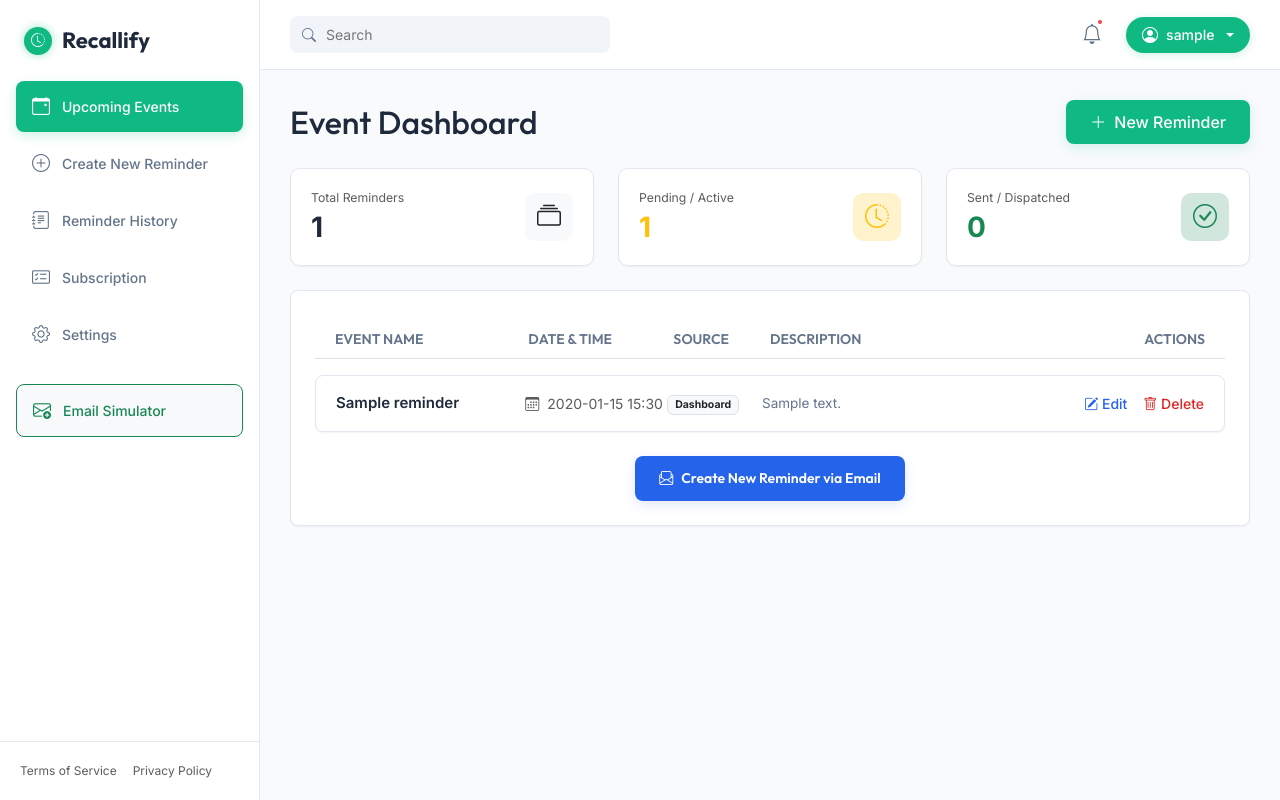
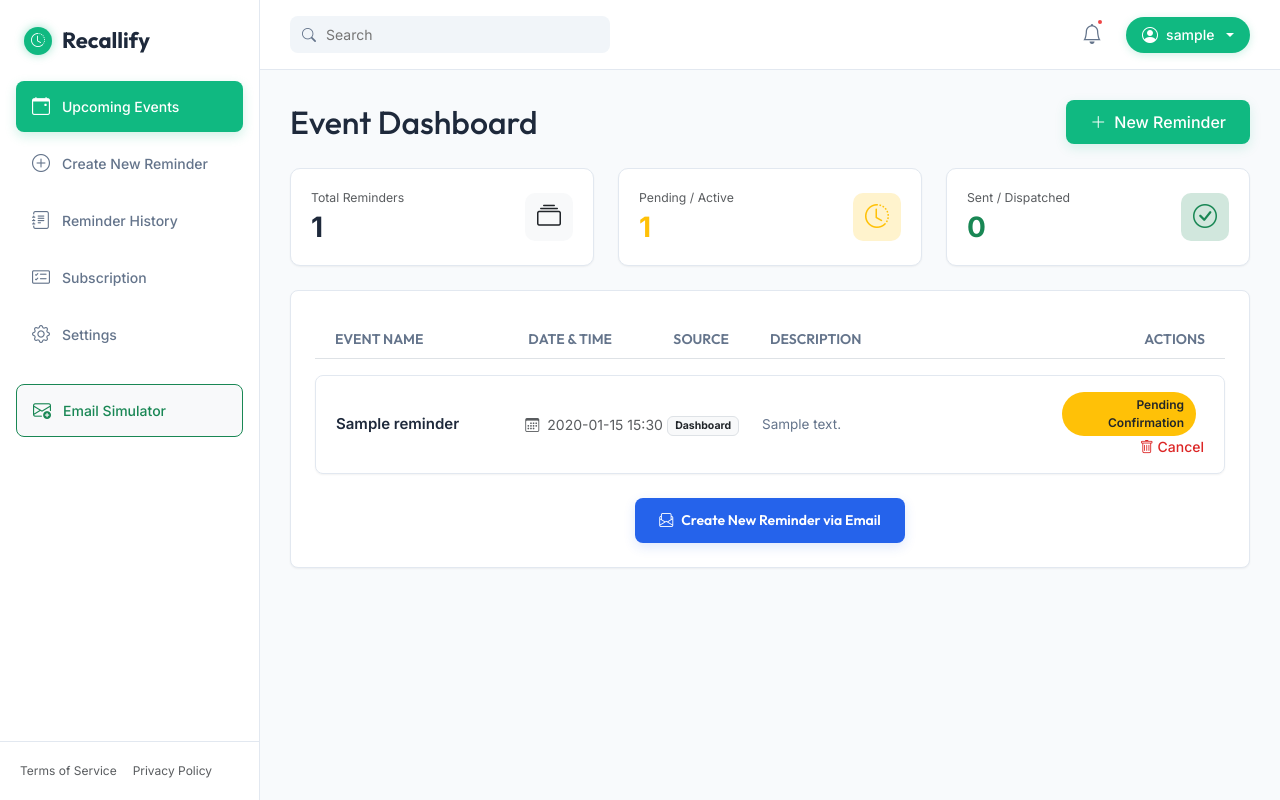
Before and after one commit to krishnajaju286/recallify, a Django app: page /dashboard/ in a window 1280 px wide. Run offline with Django 5.2, Linux system fonts and the light colour scheme; a user stored in the database is signed in; tables that the repository leaves empty hold one stand-in row (values such as "Sample post").

Commit message:
feat: implement simulated email confirmation feedback loop for missing time data

```diff
--- a/reminders/views.py
+++ b/reminders/views.py
@@ -199,10 +199,45 @@ def create_reminder(request):
 def email_sim_view(request):
     profile = request.user.profile
     if request.method == 'POST':
-        # User is simulating sending an email to Recallify
-        subject = request.POST.get('subject')
-        body = request.POST.get('body')
+        import re
+        subject = request.POST.get('subject', '').strip()
+        body = request.POST.get('body', '').strip()
 
+        # 1. Check if this is a Yes/No response to a pending reminder
+        clean_body = body.lower().strip()
+        clean_subject = subject.lower().strip()
+
+        is_yes = clean_body == 'yes' or clean_subject == 'yes'
+        is_no = clean_body == 'no' or clean_subject == 'no'
+
+        if is_yes or is_no:
+            # Find the most recent pending reminder for this user
+            pending_reminder = Reminder.objects.filter(user=request.user, status='pending').order_by('-created_at').first()
+            if pending_reminder:
+                if is_yes:
+                    pending_reminder.status = 'confirmed'
+                    pending_reminder.save()
+                    ActivityLog.objects.create(
+                        user=request.user,
+                        action_type='Email Confirmation Received',
+                        details=f"User replied YES. Confirmed reminder: '{pending_reminder.title}' scheduled for {pending_reminder.scheduled_time}."
+                    )
+                    messages.success(request, f"Confirmation received! Reminder '{pending_reminder.title}' is now CONFIRMED.")
+                else:
+                    pending_reminder.status = 'failed'
+                    pending_reminder.save()
+                    ActivityLog.objects.create(
+                        user=request.user,
+                        action_type='Email Confirmation Received',
+                        details=f"User replied NO. Cancelled/Failed reminder: '{pending_reminder.title}'."
+                    )
+                    messages.warning(request, f"Confirmation received! Reminder '{pending_reminder.title}' has been CANCELLED.")
+                return redirect('dashboard')
+            else:
+                messages.warning(request, "No pending reminders requiring confirmation were found.")
+                return redirect('email_simulator')
+
+        # 2. Regular reminder parsing
         # Check limit
         if profile.subscription_tier == 'free':
             active_count = Reminder.objects.filter(user=request.user, status__in=['pending', 'upcoming', 'confirmed']).count()
@@ -213,26 +248,64 @@ def email_sim_view(request):
         # Parse simulated email
         parsed_data = parse_email_reminder(subject, body)
 
-        # Create reminder
-        reminder = Reminder.objects.create(
-            user=request.user,
-            title=parsed_data['title'],
-            description=parsed_data['description'],
-            scheduled_time=parsed_data['scheduled_time'],
-            source='Email',
-            status='confirmed', # Created via email defaults to confirmed
-            raw_email_body=f"Subject: {subject}\n\n{body}"
-        )
+        # Analyze subject and body to verify if AM/PM or a designated time is mentioned
+        combined_text = f"{subject} {body}".lower()
+        has_ampm = 'am' in combined_text or 'pm' in combined_text
 
-        # Log action
-        ActivityLog.objects.create(
-            user=request.user,
-            action_type='Created Reminder via Email',
-            details=f"Email received & parsed. Created reminder: '{reminder.title}' scheduled for {reminder.scheduled_time}."
-        )
+        time_pattern = r'(\d{1,2}:\d{2}\s*(?:am|pm)?|\d{1,2}\s*(?:am|pm))'
+        has_designated_time = bool(re.search(time_pattern, combined_text))
 
-        messages.success(request, f"Email received! Successfully parsed and scheduled reminder: '{reminder.title}'")
-        return redirect('dashboard')
+        needs_confirmation = not has_ampm or not has_designated_time
+
+        if needs_confirmation:
+            # Create reminder in PENDING status
+            reminder = Reminder.objects.create(
+                user=request.user,
+                title=parsed_data['title'],
+                description=parsed_data['description'],
+                scheduled_time=parsed_data['scheduled_time'],
+                source='Email',
+                status='pending',
+                raw_email_body=f"Subject: {subject}\n\n{body}"
+            )
+
+            # Log system action
+            ActivityLog.objects.create(
+                user=request.user,
+                action_type='Confirmation Request Sent',
+                details=f"Omission detected in email time details. Sent confirmation request for '{reminder.title}' (scheduled: {reminder.scheduled_time}). Waiting for user reply."
+            )
+
+            # Alert user via UI messages
+            messages.warning(
+                request,
+                f"We noticed that your email lacks an explicit AM/PM or a designated time! "
+                f"A confirmation request has been sent to {request.user.email}. "
+                f"Please reply 'Yes' or 'No' in this simulator to confirm or cancel the schedule."
+            )
+            return redirect('email_simulator')
+
+        else:
+            # Create reminder in CONFIRMED status directly
+            reminder = Reminder.objects.create(
+                user=request.user,
+                title=parsed_data['title'],
+                description=parsed_data['description'],
+                scheduled_time=parsed_data['scheduled_time'],
+                source='Email',
+                status='confirmed',
+                raw_email_body=f"Subject: {subject}\n\n{body}"
+            )
+
+            # Log action
+            ActivityLog.objects.create(
+                user=request.user,
+                action_type='Created Reminder via Email',
+                details=f"Email received & parsed. Created reminder: '{reminder.title}' scheduled for {reminder.scheduled_time}."
+            )
+
+            messages.success(request, f"Email received! Successfully parsed and scheduled reminder: '{reminder.title}'")
+            return redirect('dashboard')
     else:
         form = EmailSimForm(initial={'sender_email': request.user.email or f"{request.user.username}@example.com"})
 
--- a/templates/reminders/dashboard.html
+++ b/templates/reminders/dashboard.html
@@ -93,6 +93,9 @@
                     {% elif reminder.status == 'upcoming' %}
                         <span class="badge-pill badge-upcoming me-2">Upcoming</span>
                         <a href="{% url 'delete_reminder' reminder.id %}" class="action-link-delete"><i class="bi bi-trash"></i> Delete</a>
+                    {% elif reminder.status == 'pending' %}
+                        <span class="badge-pill bg-warning text-dark me-2">Pending Confirmation</span>
+                        <a href="{% url 'delete_reminder' reminder.id %}" class="action-link-delete"><i class="bi bi-trash"></i> Cancel</a>
                     {% else %}
                         <a href="{% url 'edit_reminder' reminder.id %}" class="action-link-edit"><i class="bi bi-pencil-square"></i> Edit</a>
                         <a href="{% url 'delete_reminder' reminder.id %}" class="action-link-delete"><i class="bi bi-trash"></i> Delete</a>
```
